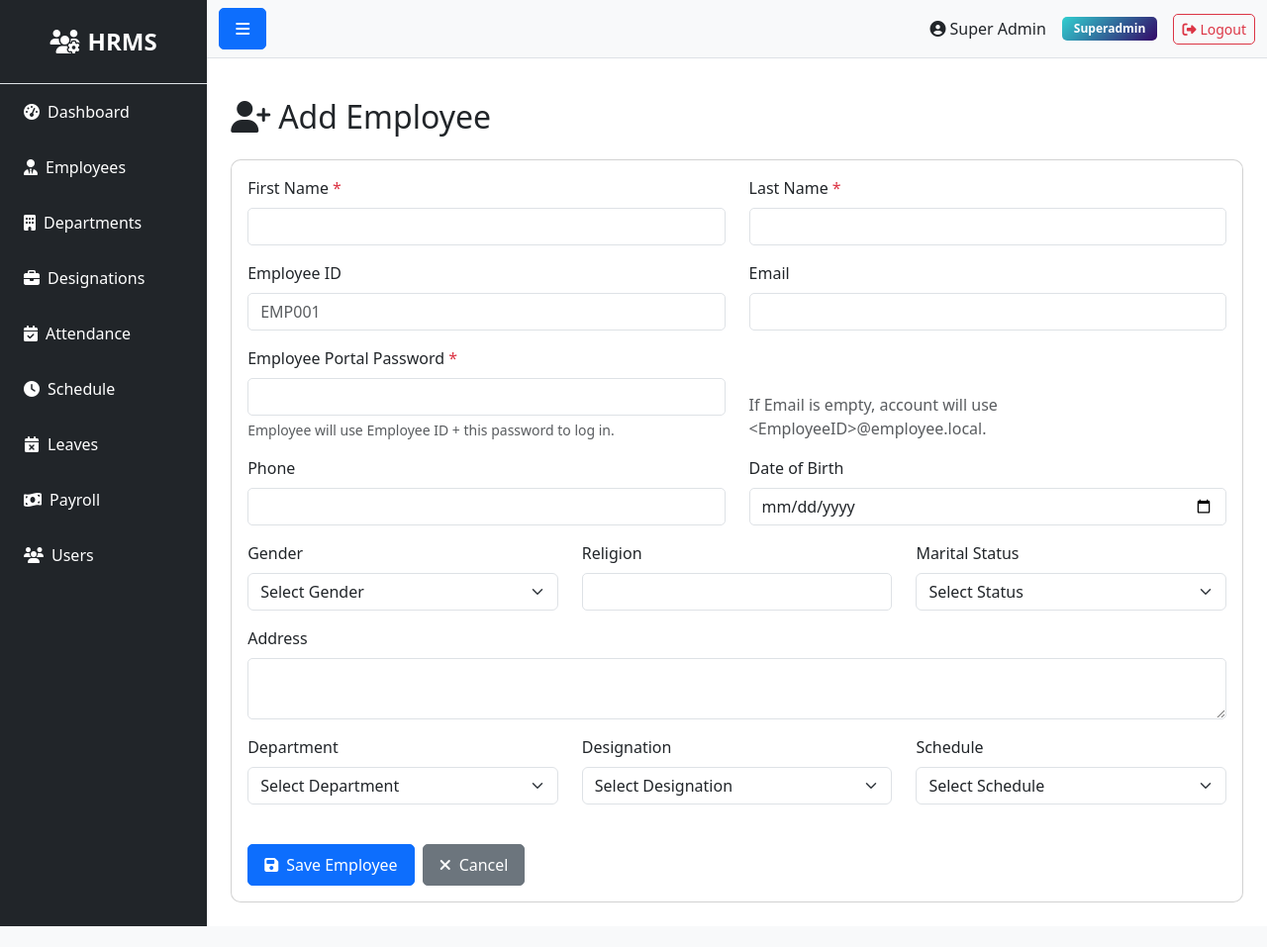
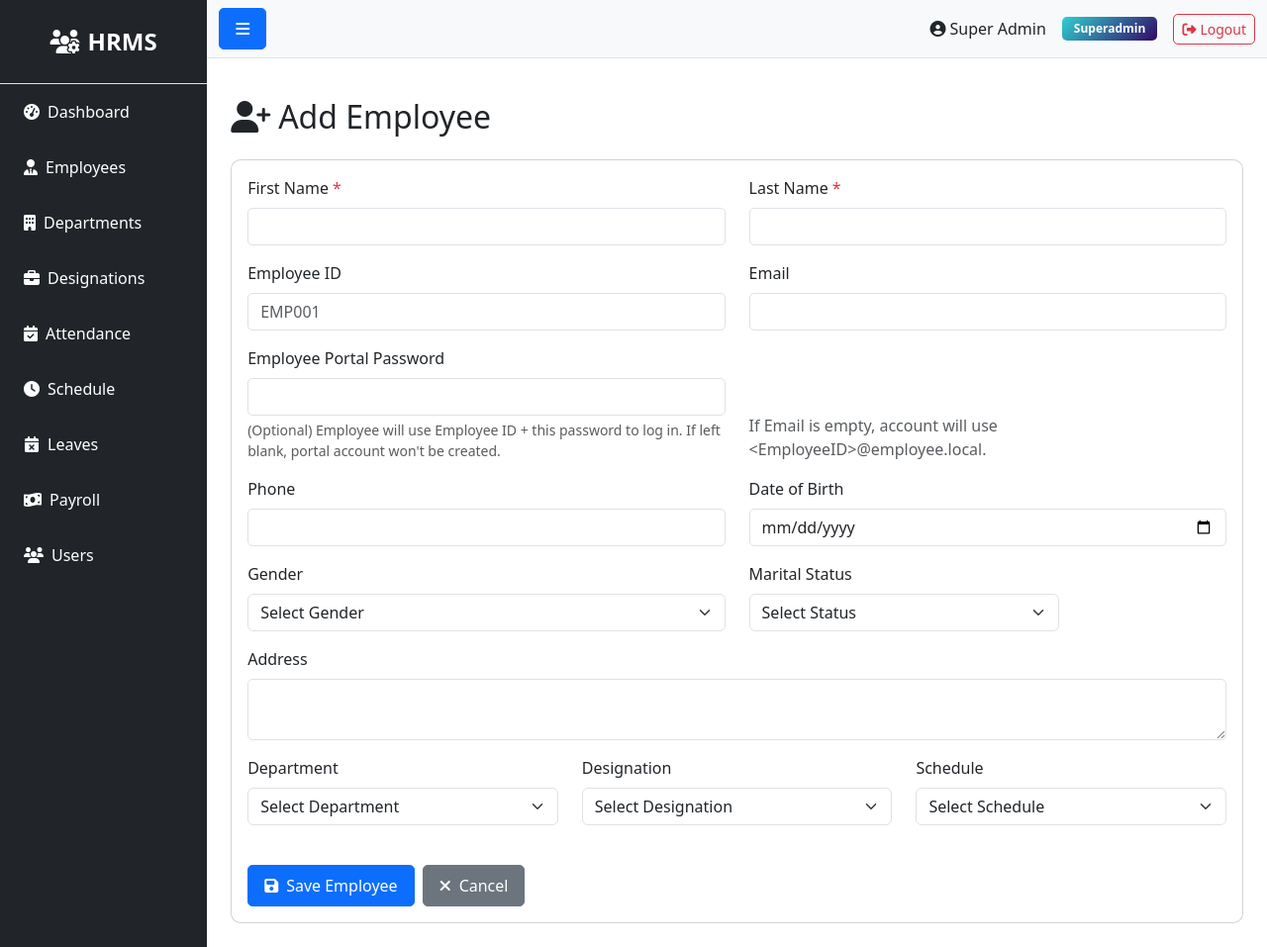
Before and after one commit to vikasprajapat2/HRMS, a Flask app: page /employee/create in a window 1280 px wide. Shown: the whole page at 99% size. Before the commit the page ends 936 px from the top, so only its background shows below. Run offline with Flask 3, Linux system fonts and the light colour scheme; a user stored in the database is signed in; data comes from the database, SQL or seed files in the repository.

Commit message:
Remove religion from add/edit employee and make portal password optional; update show template

```diff
--- a/routes/employee.py
+++ b/routes/employee.py
@@ -286,7 +286,7 @@ def create():
             address=request.form.get('address'),
             dob=datetime.strptime(request.form.get('dob'), '%Y-%m-%d').date() if request.form.get('dob') else None,
             gender=request.form.get('gender'),
-            religion=request.form.get('religion'),
+            # religion removed from form
             marital=request.form.get('marital'),
             department_id=request.form.get('department_id'),
             designation_id=request.form.get('designation_id'),
@@ -355,7 +355,6 @@ def edit(id):
         if request.form.get('dob'):
             employee.dob = datetime.strptime(request.form.get('dob'), '%Y-%m-%d').date()
         employee.gender = request.form.get('gender')
-        employee.religion = request.form.get('religion')
         employee.marital = request.form.get('marital')
         employee.department_id = request.form.get('department_id')
         employee.designation_id = request.form.get('designation_id')
--- a/templates/admin/employee/create.html
+++ b/templates/admin/employee/create.html
@@ -34,9 +34,9 @@
 
             <div class="row">
                 <div class="col-md-6 mb-3">
-                    <label for="portal_password" class="form-label">Employee Portal Password <span class="text-danger">*</span></label>
-                    <input type="password" class="form-control" id="portal_password" name="portal_password" required>
-                    <div class="form-text">Employee will use Employee ID + this password to log in.</div>
+                    <label for="portal_password" class="form-label">Employee Portal Password</label>
+                    <input type="password" class="form-control" id="portal_password" name="portal_password">
+                    <div class="form-text">(Optional) Employee will use Employee ID + this password to log in. If left blank, portal account won't be created.</div>
                 </div>
                 <div class="col-md-6 mb-3 d-flex align-items-end">
                     <div class="text-muted">If Email is empty, account will use {{ "<EmployeeID>@employee.local" }}.</div>
@@ -55,7 +55,7 @@
             </div>
 
             <div class="row">
-                <div class="col-md-4 mb-3">
+                <div class="col-md-6 mb-3">
                     <label for="gender" class="form-label">Gender</label>
                     <select class="form-select" id="gender" name="gender">
                         <option value="">Select Gender</option>
@@ -63,10 +63,6 @@
                         <option value="female">Female</option>
                         <option value="other">Other</option>
                     </select>
-                </div>
-                <div class="col-md-4 mb-3">
-                    <label for="religion" class="form-label">Religion</label>
-                    <input type="text" class="form-control" id="religion" name="religion">
                 </div>
                 <div class="col-md-4 mb-3">
                     <label for="marital" class="form-label">Marital Status</label>
--- a/templates/admin/employee/show.html
+++ b/templates/admin/employee/show.html
@@ -69,10 +69,7 @@
                     <div class="col-md-4"><strong>Gender:</strong></div>
                     <div class="col-md-8">{{ employee.gender|title if employee.gender else 'N/A' }}</div>
                 </div>
-                <div class="row mb-3">
-                    <div class="col-md-4"><strong>Religion:</strong></div>
-                    <div class="col-md-8">{{ employee.religion or 'N/A' }}</div>
-                </div>
+                <!-- Religion field removed per request -->
                 <div class="row mb-3">
                     <div class="col-md-4"><strong>Marital Status:</strong></div>
                     <div class="col-md-8">{{ employee.marital|title if employee.marital else 'N/A' }}</div>
--- a/templates/base.html
+++ b/templates/base.html
@@ -59,6 +59,9 @@
                 </a>
                 <a href="{{ url_for('employee.leave_records') }}" class="list-group-item list-group-item-action bg-dark text-white">
                     <i class="fas fa-history me-2"></i>Leave Records
+                </a>
+                <a href="{{ url_for('employee.leave_status') }}" class="list-group-item list-group-item-action bg-dark text-white">
+                    <i class="fas fa-hourglass-half me-2"></i>Leave Status
                 </a>
                 <a href="{{ url_for('employee.my_leaves') }}" class="list-group-item list-group-item-action bg-dark text-white">
                     <i class="fas fa-calendar-alt me-2"></i>My Leaves
```
Also changed, not shown: templates/employee/leave_status.html (added, +85 -0 lines).
